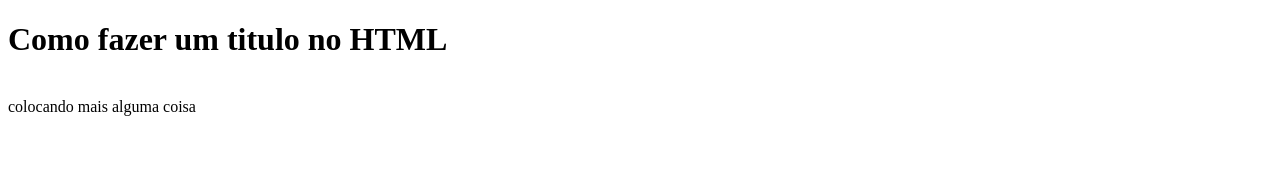
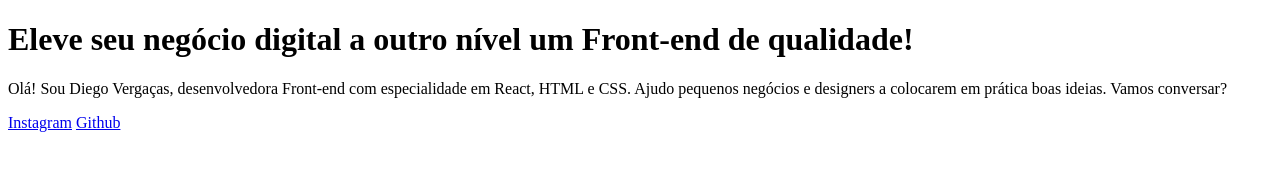
Before and after one commit to diegovergacas/alura, a plain HTML site: page index.html in a window 1280 px wide. Drawn offline with Linux system fonts and the light colour scheme.

Commit message:
Add files via upload
HTML e CSS ambientes de desenvolvimento estrutura de arquivos e tags

```diff
--- a/index.html
+++ b/index.html
@@ -2,13 +2,21 @@
 <html lang="pt-br">
 <head>
     <meta charset="UTF-8">
+    <mete hhtp-equiv="X-UA-Compatible" content="IE=edge">
     <meta name="viewport" content="width=device-width, initial-scale=1.0">
-    <title>Como usar o GitHub</title>
-</head>
-<body>
-    <h1>Como fazer um titulo no HTML</h1><br>
-    colocando mais alguma coisa <br>
-    <script>src="print.js"</script>
+    <title>Portfolio</title>
+    </head>
 
-</body>
+    <body>
+        <header>
+
+        </header>
+
+        <main>
+            <h1>Eleve seu negócio digital a outro nível <strong>um Front-end de qualidade!</strong></h1>
+            <p>Olá! Sou Diego Vergaças, desenvolvedora Front-end com especialidade em React, HTML e CSS. Ajudo pequenos negócios e designers a colocarem em prática boas ideias. Vamos conversar?</p>
+            <a href="https://www.instagram.com/diegovergacas/">Instagram</a>
+            <a href="https://github.com/diegovergacas/">Github</a>
+        </main>
+    </body>
 </html>
```
Also changed, not shown: HTML5.png (added).
